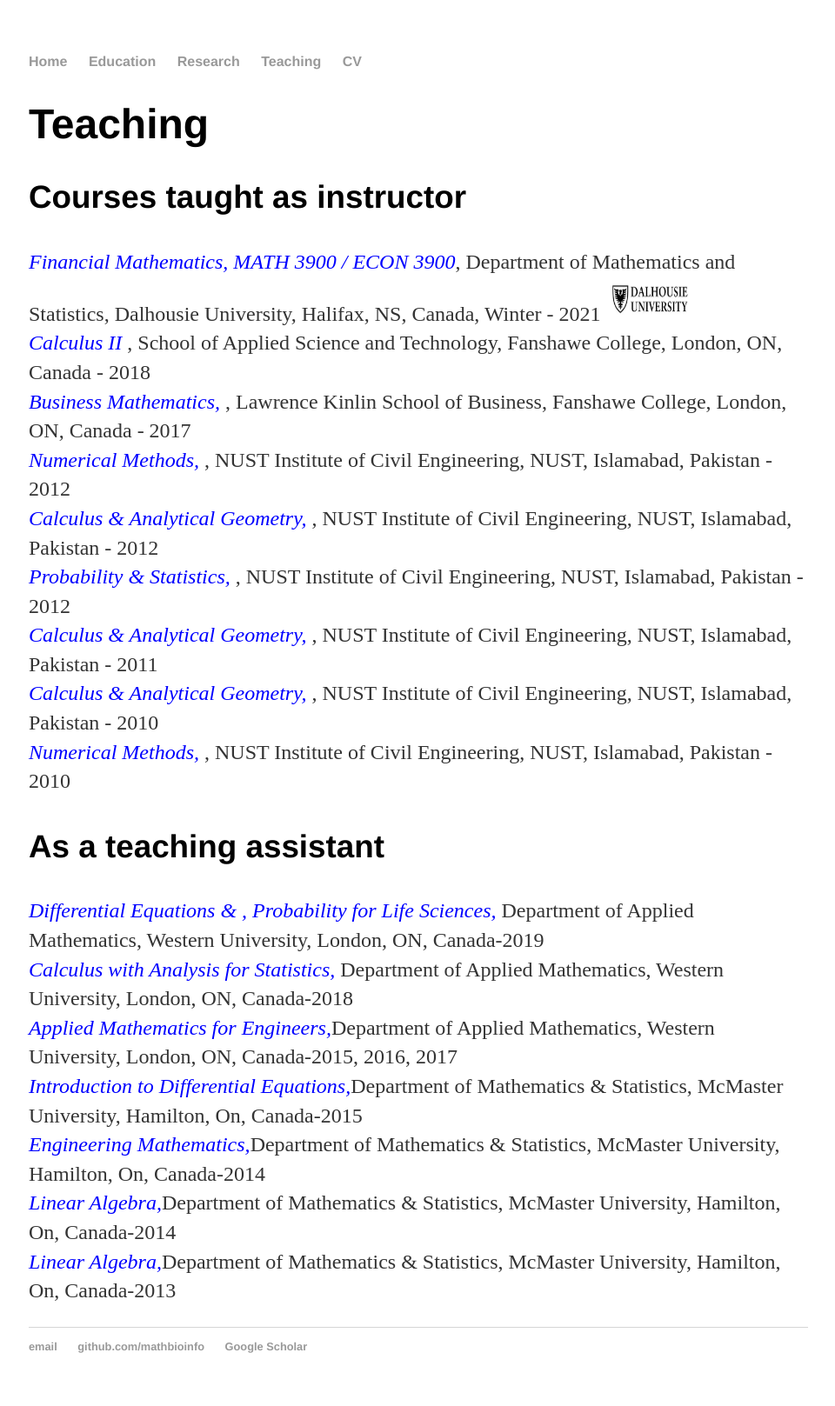
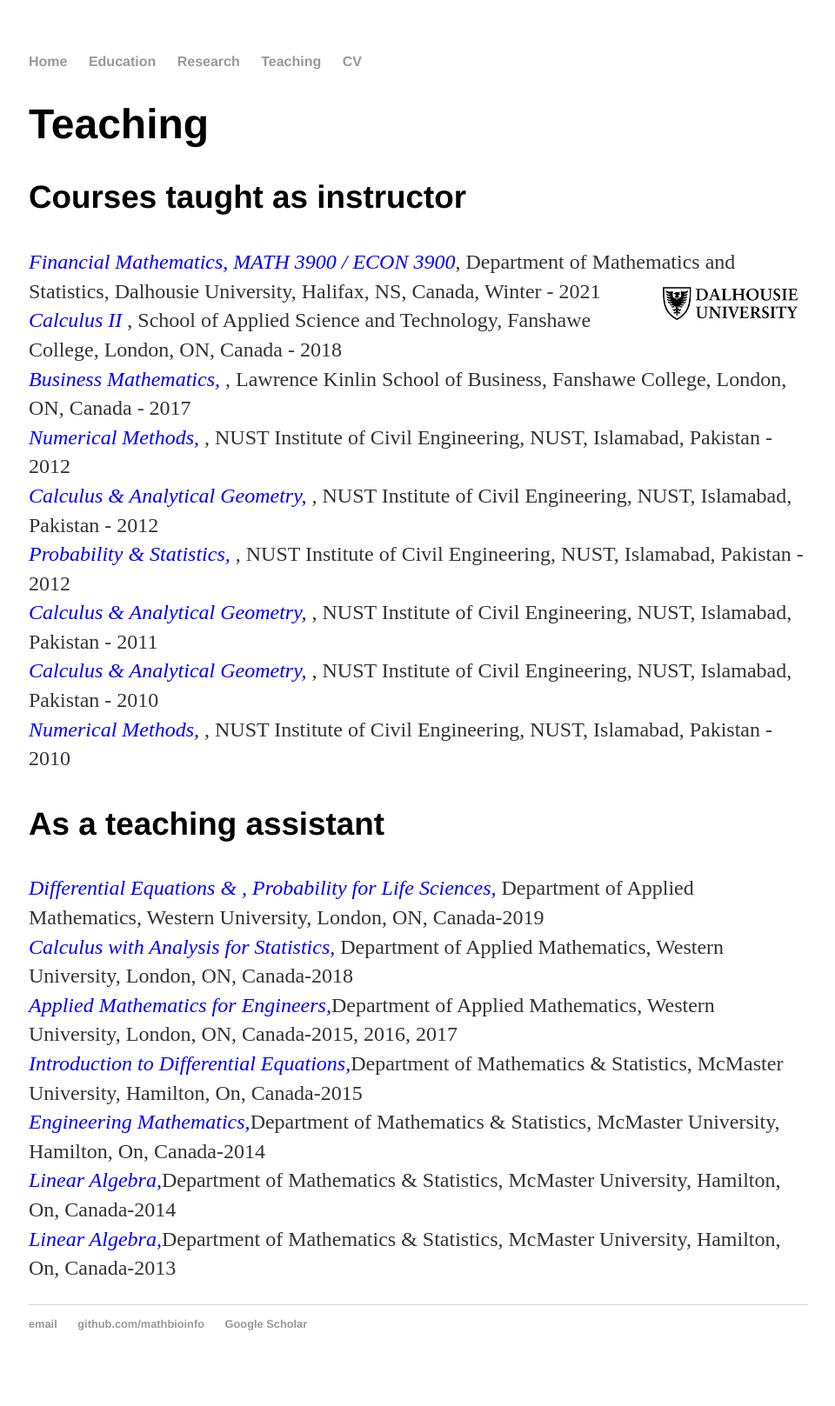
Before and after one commit to MathBioInfo/amjadkhan, a Jekyll site: the page built from Teaching/index.html, in a window 1280 px wide. Shown: the whole page at 87% size, without its empty margins (159-1119 px from the left). Built offline with Jekyll 4.4.1, drawn with Linux system fonts in a browser that asks for light colours; after the commit the page ends 1591 px from its top, so only the background shows below that.

Commit message:
Update index.html

```diff
--- a/Teaching/index.html
+++ b/Teaching/index.html
@@ -9,7 +9,7 @@
 			<h3> Courses taught as instructor</h3>
 			<p> <a style="color:blue;" href="https://cdn.dal.ca/content/dam/dalhousie/pdf/faculty/science/math-stats/Math%203900%20Winter%202021%20Khan.pdf"><i>Financial Mathematics, MATH 3900 / ECON 3900</i></a>, Department of Mathematics and Statistics, Dalhousie University, Halifax, NS, Canada, Winter -
 2021
-			<img src="../images/dal.jpg" alt="" width="100" height="50">
+			<img src="../images/dal.jpg" style="float: right; width: 180px;  margin-left: 15px;">
 			<br> <i style="color:blue;">Calculus II </i>, School of Applied Science and Technology, Fanshawe College, London, ON, Canada - 2018
 		        <br> <i style="color:blue;">Business Mathematics, </i>, Lawrence Kinlin School of Business, Fanshawe College, London, ON, Canada - 2017
 			<br> <i style="color:blue;">Numerical Methods, </i>, NUST Institute of Civil Engineering, NUST, Islamabad, Pakistan - 2012
```
